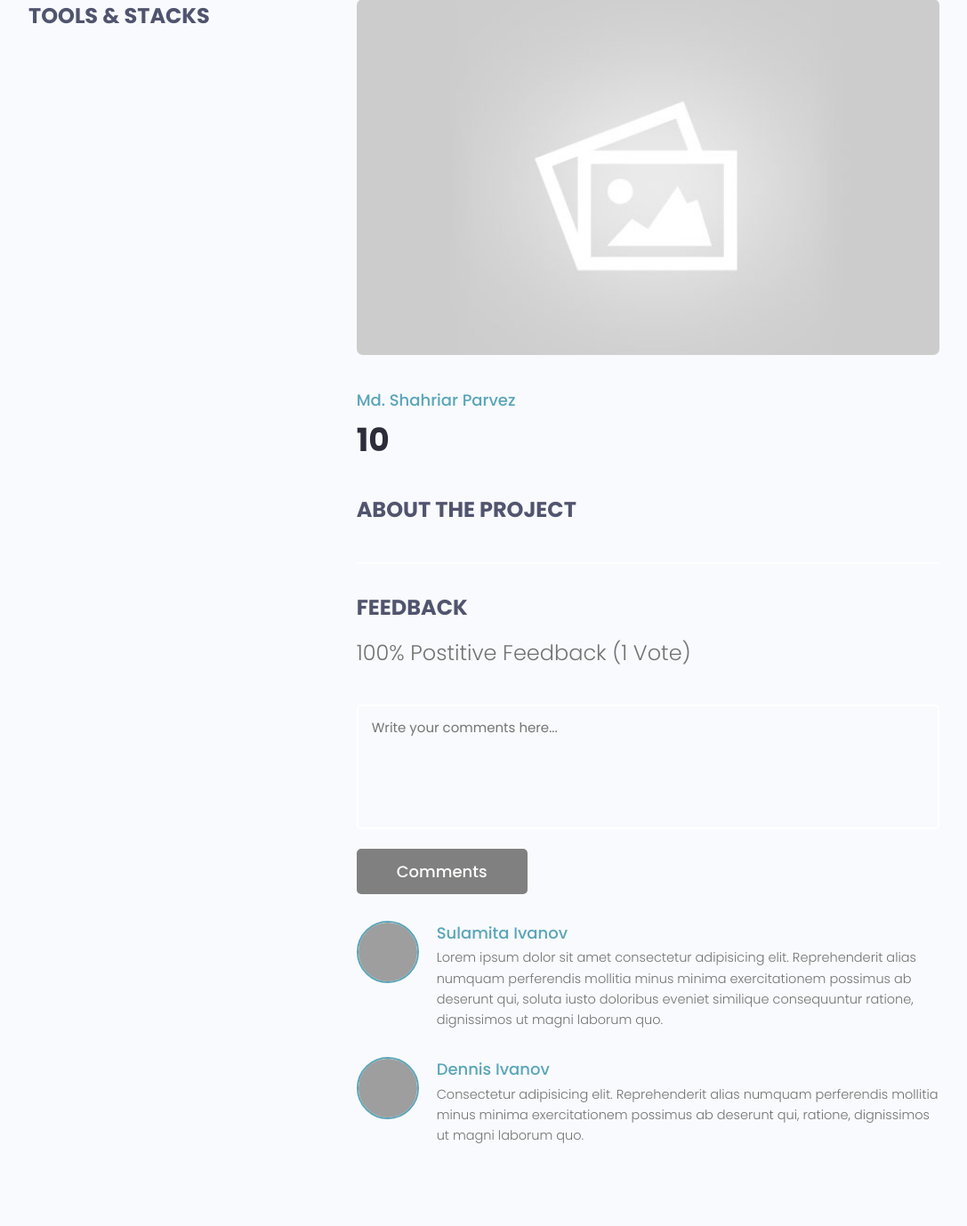
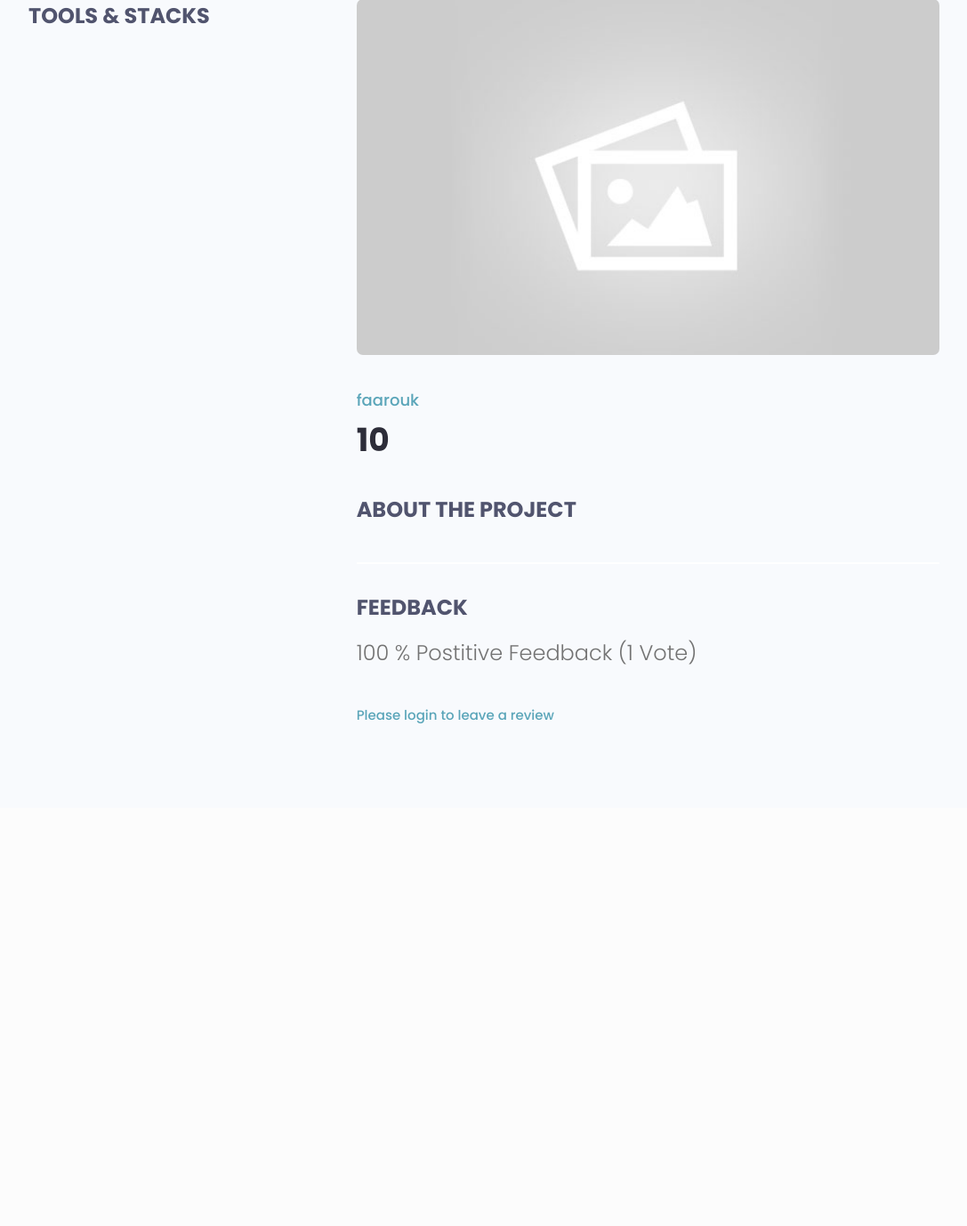
Before and after one commit to Farouk-Ben-Amor/TeamUpWeb-end-of-studies-project-, a Django app: page /projects/project/320d32d3-bac3-4b11-84fd-46428957e1df/ in a window 1280 px wide. Shown: the part 134-1512 px from the top of the page at 89% size, without its empty margins (96-1183 px from the left). After the commit the page ends 947 px from the top, so only its background shows below. Run offline with Django 4.2, Linux system fonts and the light colour scheme; data comes from the database, SQL or seed files in the repository; both versions use the stored data as it was after the commit; some libraries are stand-ins or nearby versions; grey boxes are pictures that could not be loaded.

Commit message:
Reviews Done (single-proj/prModels/prViews/forms)

```diff
--- a/projects/forms.py
+++ b/projects/forms.py
@@ -1,6 +1,6 @@
 from django.forms import ModelForm ,widgets
 from django import forms
-from .models import Project
+from .models import Project , Review
 
 class ProjectForm(ModelForm):
     class Meta:
@@ -14,3 +14,15 @@ class ProjectForm(ModelForm):
         super(ProjectForm, self).__init__(*args, **kwargs)
         for name, field in self.fields.items():
             field.widget.attrs.update({'class': 'input'})
+class ReviewForm(ModelForm):
+    class Meta:
+        model = Review
+        fields = ['value','body']
+        labels = {
+            'value' : 'Place your vote',
+            'body': 'Add a comment with your vote'
+        }
+    def __init__(self, *args, **kwargs):
+        super(ReviewForm, self).__init__(*args, **kwargs)
+        for name, field in self.fields.items():
+            field.widget.attrs.update({'class': 'input'})
--- a/projects/models.py
+++ b/projects/models.py
@@ -20,19 +20,36 @@ class Project(models.Model):
     def __str__(self):
         return self.title
     class Meta:
-        ordering = ['created']
+        ordering = ['-vote_ratio' , '-vote_total' , 'title' ]
+
+    @property
+    def reviewers(self):
+        queryset = self.review_set.all().values_list('owner__id', flat = True)
+        return queryset
+
+    @property
+    def getVoteCount(self):
+        reviews = self.review_set.all()
+        upVotes = reviews.filter(value='up').count()
+        totalVotes = reviews.count()
+        ratio = (upVotes / totalVotes) * 100
+        self.vote_total = totalVotes
+        self.vote_ratio = ratio
+        self.save()
 class Review(models.Model):
     VOTE_TYPE = (
         ('up','Up vote'),
         ('down','Down vote'),
     )
-    #owner
+    owner = models.ForeignKey(Profile,on_delete=models.CASCADE , null=True)
     project = models.ForeignKey(Project,on_delete=models.CASCADE)
     body = models.TextField(null=True,blank=True)
     value = models.CharField(max_length=200,choices=VOTE_TYPE)
     created = models.DateTimeField(auto_now_add=True)
     id = models.UUIDField(default=uuid.uuid4,unique=True,
                           primary_key=True ,editable=False)
+    class Meta:
+        unique_together = [['owner','project']]
     def __str__(self) :
         return self.value
 class Tag(models.Model):
--- a/projects/templates/projects/single-project.html
+++ b/projects/templates/projects/single-project.html
@@ -39,7 +39,7 @@
         </div>
         <div class="column column--2of3">
           <img class="singleProject__preview" src="{{project.featured_image.url}}" alt="portfolio thumbnail" />
-          <a href="profile.html" class="singleProject__developer">Md. Shahriar Parvez</a>
+          <a href="profile.html" class="singleProject__developer">{{project.owner.name}}</a>
           <h2 class="singleProject__title">{{project.title}}</h2>
           <h3 class="singleProject__subtitle">About the Project</h3>
           <div class="singleProject__info">
@@ -48,46 +48,55 @@
 
           <div class="comments">
             <h3 class="singleProject__subtitle">Feedback</h3>
-            <h5 class="project--rating">
-              {{project.vote_ratio}}% Postitive Feedback ({{project.vote_total}} Vote{{project.vote_total|pluralize:'s'}})
+            <h5 class="project--rating">{{project.vote_ratio}} % Postitive Feedback ({{project.vote_total}} Vote{{project.vote_total|pluralize:'s'}})
             </h5>
 
-            <form class="form" action="#" method="POST">
+            {% if request.user.profile.id in project.reviewers %}
+            <p> You have already submitted your review for this project </p>
+            {% elif request.user.profile == project.owner %}
+            <p> You cannot review your own work </p>
+            {% elif request.user.is_authenticated %}
+
+            <form class="form" action="{% url 'project' project.id %}" method="POST">
+
+              {% csrf_token %}
+
+              {% for field in form %}
               <!-- Textarea -->
+
               <div class="form__field">
-                <label for="formInput#textarea">Comments: </label>
-                <textarea class="input input--textarea" name="message" id="formInput#textarea"
-                  placeholder="Write your comments here..."></textarea>
+                <label for="formInput#textarea">{{field.label}} </label>
+                {{field}}
               </div>
-              <input class="btn btn--sub btn--lg" type="submit" value="Comments" />
+              {% endfor %}
+
+              <input class="btn btn--sub btn--lg" type="submit" value="Comment" />
             </form>
+            {% else %}
+             <a href="{% url 'login' %}?next={{request.path}}">Please login to leave a review</a>
+            {% endif %}
+
             <div class="commentList">
+              {% for review in project.review_set.all  %}
+
+              {% if review.body %}
+
+
               <div class="comment">
-                <a href="profile.html">
+                <a href="{% url 'user-profile' review.owner.id %}>
                   <img class="avatar avatar--md"
-                    src="https://pbs.twimg.com/profile_images/1335382240931368961/b3wSZKj4_400x400.jpg" alt="user" />
+                    src="{{review.owner.profile_image.url}}" alt="user" />
                 </a>
+
+
+
                 <div class="comment__details">
-                  <a href="profile.html" class="comment__author">Sulamita Ivanov</a>
-                  <p class="comment__info">
-                    Lorem ipsum dolor sit amet consectetur adipisicing elit. Reprehenderit alias numquam perferendis
-                    mollitia minus minima exercitationem possimus ab deserunt qui, soluta iusto doloribus eveniet
-                    similique consequuntur ratione, dignissimos ut magni laborum quo.
-                  </p>
+                  <a href="{% url 'user-profile' review.owner.id %}" class="comment__author">{{review.owner.name}}</a>
+                  <p class="comment__info">{{review.body |linebreaksbr }}</p>
                 </div>
               </div>
-              <div class="comment">
-                <a href="profile.html">
-                  <img class="avatar avatar--md" src="https://avatars.githubusercontent.com/u/33843378" alt="user" />
-                </a>
-                <div class="comment__details">
-                  <a href="profile.html" class="comment__author">Dennis Ivanov</a>
-                  <p class="comment__info">
-                    Consectetur adipisicing elit. Reprehenderit alias numquam perferendis mollitia minus minima
-                    exercitationem possimus ab deserunt qui, ratione, dignissimos ut magni laborum quo.
-                  </p>
-                </div>
-              </div>
+              {% endif %}
+              {% endfor %}
             </div>
           </div>
         </div>
--- a/projects/views.py
+++ b/projects/views.py
@@ -2,8 +2,9 @@ from django.shortcuts import render , redirect
 from django.http import HttpResponse
 from django.contrib.auth.decorators import login_required
 from .utils import searchProjects , paginateProjects
+from django.contrib import messages
 from .models import Project ,Tag
-from .forms import ProjectForm
+from .forms import ProjectForm ,ReviewForm
 
 def projects(request):
 
@@ -12,10 +13,21 @@ def projects(request):
     context = {'projects' : projects ,'search_query': search_query , 'custom_range' : custom_range }
     return render(request, 'projects/projects.html',context)
 
-def project(request ,pk):
+def project(request , pk):
     projectObj = Project.objects.get(id=pk)
-    print('projectObj : ',projectObj)
-    return render(request, 'projects/single-project.html',{'project': projectObj, })
+    form = ReviewForm()
+    #print('projectObj : ',projectObj)
+    if request.method == 'POST':
+        form = ReviewForm(request.POST)
+        review = form.save(commit=False)
+        review.project = projectObj
+        review.owner = request.user.profile
+        review.save()
+        #Update project votecount
+        projectObj.getVoteCount
+        messages.success(request,'Your review was successufully submitted')
+        return redirect('project' , pk = projectObj.id)
+    return render(request, 'projects/single-project.html',{'project' : projectObj , 'form' : form })
 
 @login_required(login_url='login')
 def createProject(request):
--- a/users/templates/users/login_register.html
+++ b/users/templates/users/login_register.html
@@ -57,7 +57,7 @@
         <p>Hello Developer, Welcome Back!</p>
       </div>
 
-      <form class="form auth__form" action="{% url 'login' %}" method="POST">
+      <form class="form auth__form" action="" method="POST">
        {% csrf_token %}
         <!-- Input:Username -->
         <div class="form__field">
--- a/users/views.py
+++ b/users/views.py
@@ -15,7 +15,7 @@ def loginUser(request):
        return redirect('profiles')
 
     if request.method =='POST':
-     username = request.POST['username']
+     username = request.POST['username'].lower()
      password = request.POST['password']
      try:
         user  =User.objects.get(username=username)
@@ -24,7 +24,7 @@ def loginUser(request):
      user = authenticate(request,username=username,password=password)
      if user is not None:
         login(request,user)
-        return redirect('profiles')
+        return redirect(request.GET['next'] if 'next' in request.GET else 'account')
      else:
         messages.error(request,'Username Or password is incorrect !')
 
```
Also changed, not shown: db.sqlite3, projects/migrations/0005_alter_project_options_review_owner_and_more.py (added), static/images/profiles/best_profile_pics.png (added), static/images/profiles/reggvt.PNG (added), static/images/profiles/tempsnip.png (added), static/images/profiles/tempsnip_0ZBk962.png (added).
